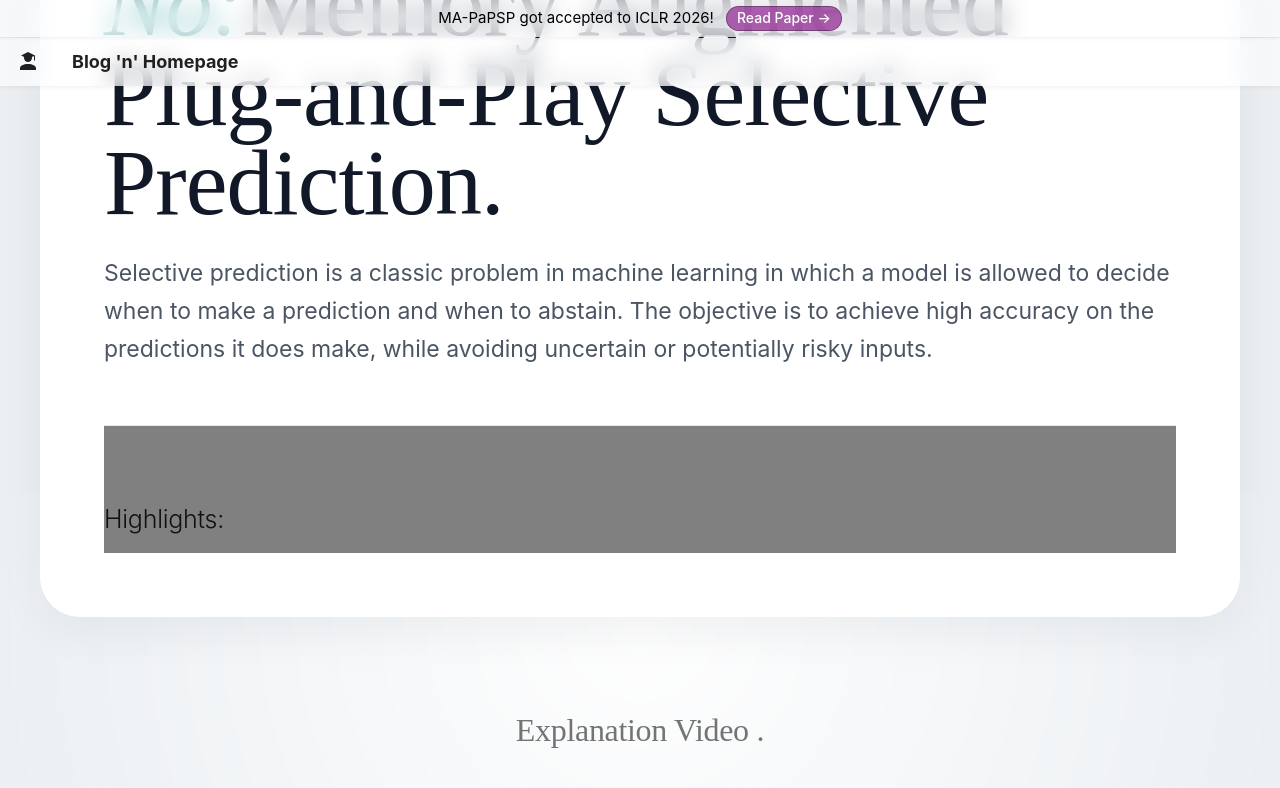
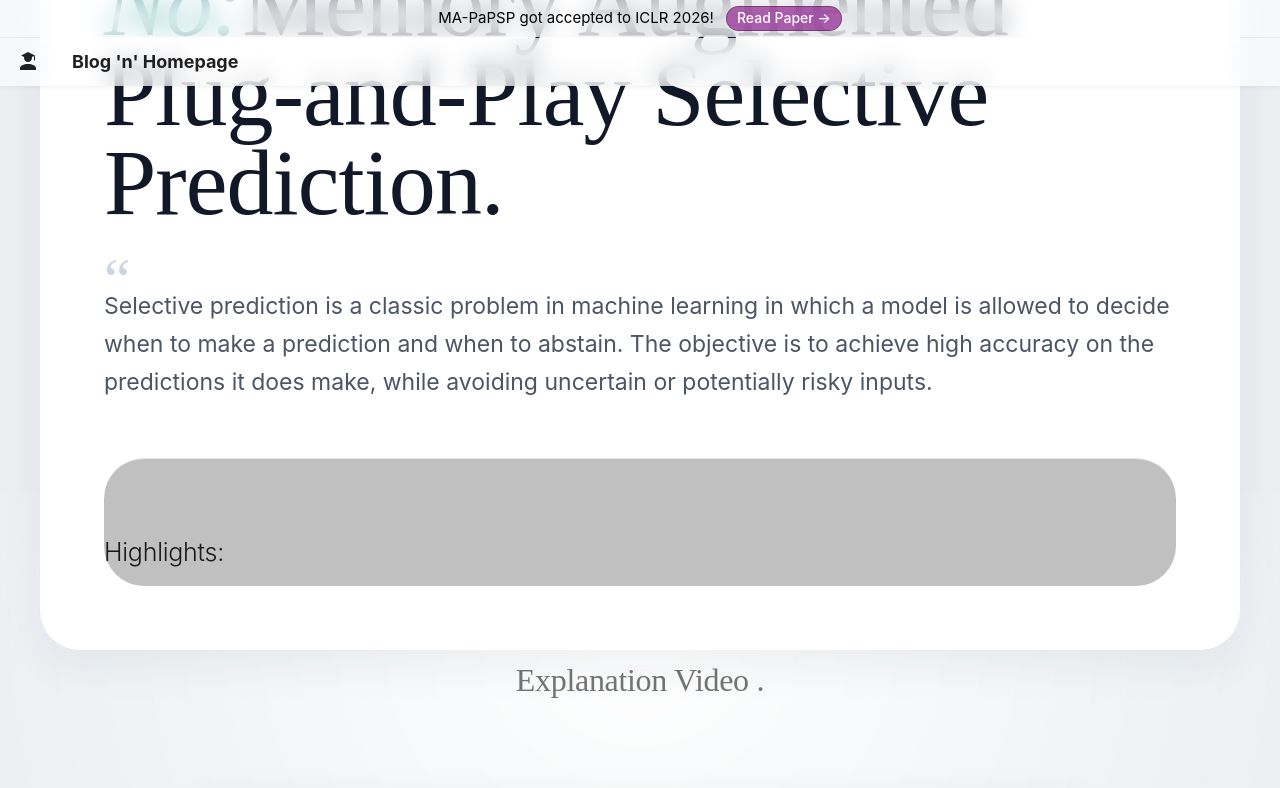
Before and after one commit to kingston-aditya/kingston-aditya.github.io, an MkDocs documentation site: the page built from docs/2026-02-05-retrieval.md, in a window 1280 px wide and 1400 px high, scrolled down 409 px. Shown: the top 788 px of the window. Built offline with MkDocs 1.6.1 and Material for MkDocs 9.7.7, drawn with Linux system fonts in a browser that asks for light colours; some web fonts are replaced; grey boxes are pictures that could not be loaded.

Commit message:
making final changes 5

```diff
--- a/docs/2026-02-05-retrieval.md
+++ b/docs/2026-02-05-retrieval.md
@@ -25,23 +25,18 @@ hide:
   </h2>
 
   <p class="hero-description">
-    Selective prediction is a classic problem in machine learning in which a model is allowed to decide when to make a prediction and when to abstain. The objective is to achieve high accuracy on the predictions it does make, while avoiding uncertain or potentially risky inputs.
+    <span class="quote-mark">&#8220;</span> Selective prediction is a classic problem in machine learning in which a model is allowed to decide when to make a prediction and when to abstain. The objective is to achieve high accuracy on the predictions it does make, while avoiding uncertain or potentially risky inputs.
   </p>
 
   <div class="hero-metrics-grid">
-
   <h2>Highlights:</h2>
-
 
   </div>
 
   </div>
 </div>
 
-<br>
-<br>
-
-<section class="video-showcase-section">
+<section class="testimonial-section">
   <div class="video-section-header">
     <h1 class="video-section-title">
       <span> Explanation Video </span>.
@@ -86,7 +81,7 @@ hide:
 
 </section>
 
-<section class="reading-grid-section">
+<section class="testimonial-section">
 
   <h1> Keep Reading. </h1>
 
--- a/docs/stylesheets/extra.css
+++ b/docs/stylesheets/extra.css
@@ -12,7 +12,7 @@
   backdrop-filter: blur(12px) saturate(180%);
   -webkit-backdrop-filter: blur(12px) saturate(180%);
 
-  box-shadow: 0 2px 4px rgba(0, 0, 0, 0.04), 0 1px 2px rgba(0, 0, 0, 0.02) !important;
+/*  box-shadow: 0 2px 4px rgba(0, 0, 0, 0.04), 0 1px 2px rgba(0, 0, 0, 0.02) !important; */
   color: #000000 !important;
   z-index: 99999 !important;
   box-sizing: border-box !important;
@@ -1050,12 +1050,13 @@
    ========================================== */
 .hero-metrics-grid {
   display: grid;
+  border-radius: 40px;
   grid-template-columns: repeat(3, 1fr); /* Generates 3 identical equal-width columns */
   width: 100%;
   border-top: 1px solid #e5e7eb; /* Subtle gray baseline split right above metrics */
   padding-top: 36px;
   margin-top: auto; /* Securely pins grid to the bottom bounds of the card container */
-  background-color: #808080;
+  background-color: #C0C0C0;
 }
 
 .metric-column {
@@ -1237,10 +1238,10 @@
 
 .quote-mark {
   font-family: "Times New Roman", Times, serif;
-  font-size: 5rem;
-  line-height: 1;
+  font-size: 3rem;
+  line-height: 0.8;
   color: #cbd5e1;
-  height: 35px;
+  height: 25px;
   display: block;
   margin-bottom: 8px;
 }
```
